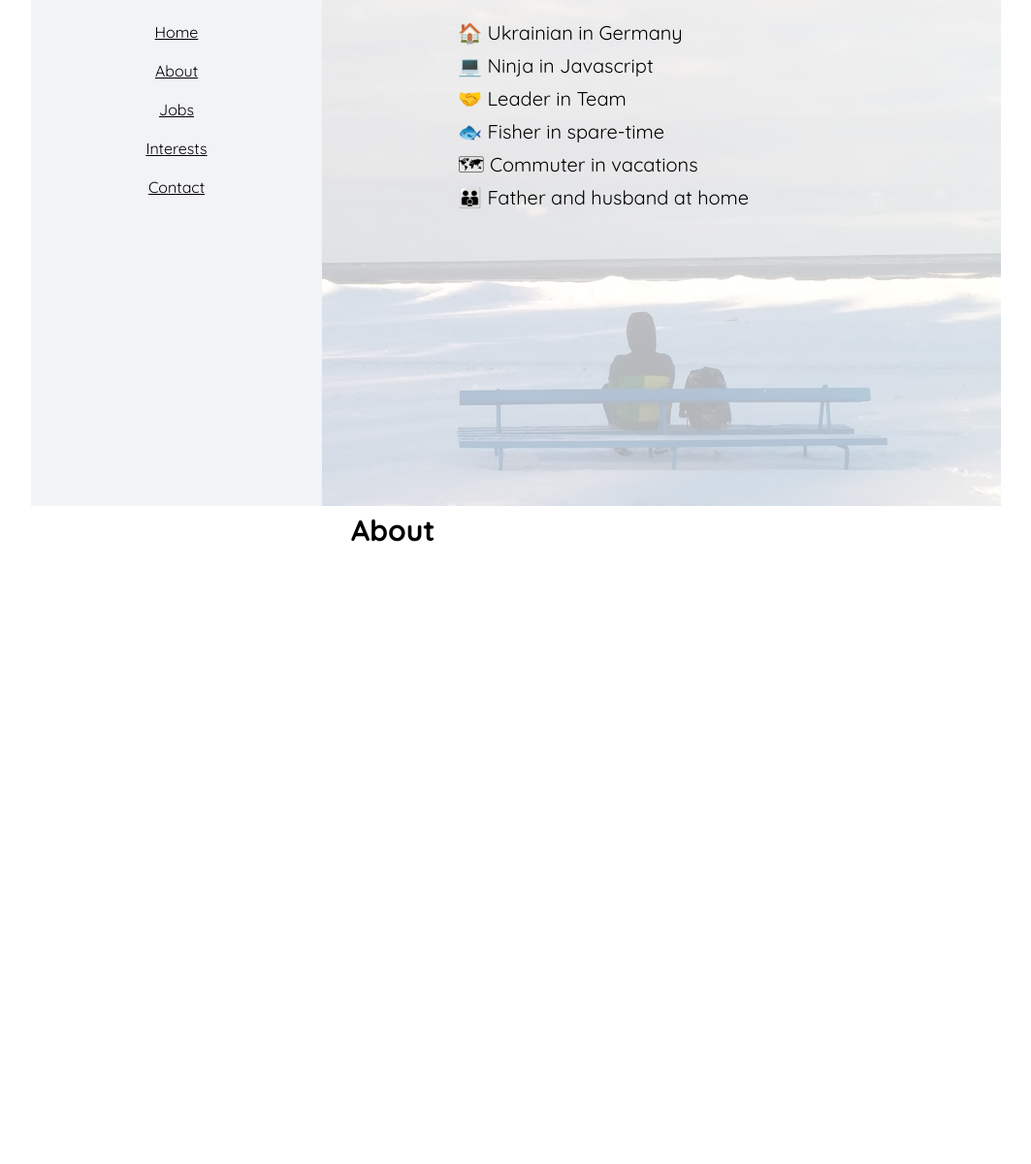
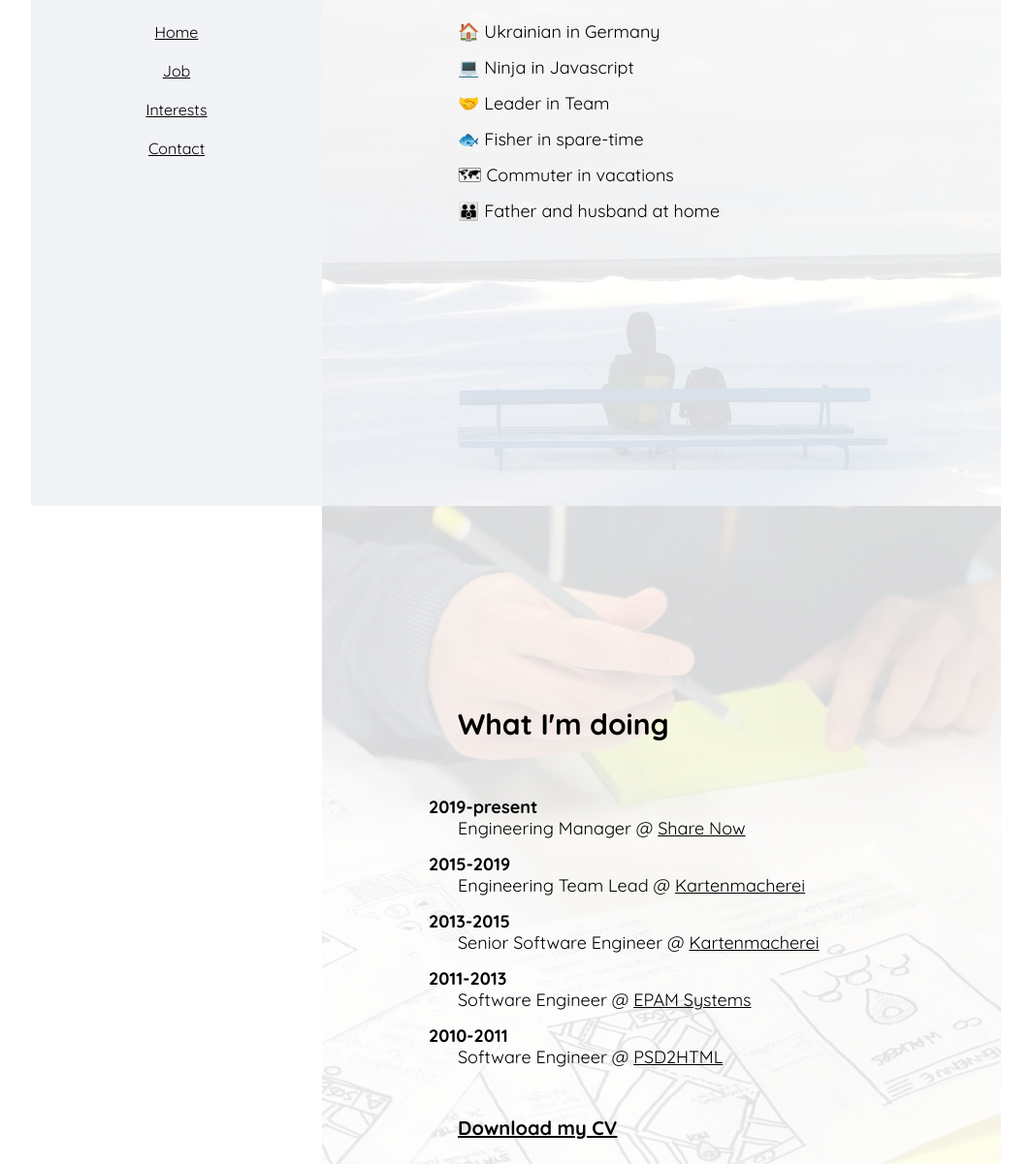
Before and after one commit to mskyda/mskyda.eu, a website: page public/mischa/index.html in a window 1280 px wide. Shown: the part 278-1479 px from the top of the page at 97% size, without its empty margins (108-1171 px from the left). Drawn offline with Linux system fonts and the light colour scheme.

Commit message:
continue working on content and styles

```diff
--- a/public/mischa/index.html
+++ b/public/mischa/index.html
@@ -15,17 +15,16 @@
           <h2>IT Enthusiast & Engineering Manager</h2>
           <ul class="navigation">
             <li><a href="#home">Home</a></li>
-            <li><a href="#about">About</a></li>
-            <li><a href="#jobs">Jobs</a></li>
-            <li><a href="#interests">Interests</a></li>
+            <li><a href="#job">Job</a></li>
+            <li><a href="#hobbies">Interests</a></li>
             <li><a href="#contact">Contact</a></li>
           </ul>
         </div>
       </aside>
       <ul class="content">
         <li id="home">
-          <div class="home-bg full-size"></div>
-          <div class="home-content full-size">
+          <div class="bg full-size"></div>
+          <div class="content-holder full-size">
             <h2>Hi, I am Mischa.</h2>
             <ul>
               <li>🏠 Ukrainian in Germany</li>
@@ -37,17 +36,31 @@
             </ul>
           </div>
         </li>
-        <li id="about">
-          <h2>About</h2>
+        <li id="job">
+          <div class="bg full-size"></div>
+          <div class="content-holder full-size">
+            <h2>What I'm doing</h2>
+            <ul class="jobs-list">
+              <li><span>2019-present</span> Engineering Manager @ <a href="https://www.share-now.com/">Share Now</a></li>
+              <li><span>2015-2019</span> Engineering Team Lead @ <a href="https://www.kartenmacherei.de/">Kartenmacherei</a></li>
+              <li><span>2013-2015</span> Senior Software Engineer @ <a href="https://www.kartenmacherei.de/">Kartenmacherei</a></li>
+              <li><span>2011-2013</span> Software Engineer @ <a href="https://www.epam.com/">EPAM Systems</a></li>
+              <li><span>2010-2011</span> Software Engineer @ <a href="https://www.psd2html.com/">PSD2HTML</a></li>
+            </ul>
+            <h3><a href="#">Download my CV</a></h3>
+          </div>
         </li>
-        <li id="jobs">
-          <h2>Jobs</h2>
-        </li>
-        <li id="interests">
-          <h2>Interests</h2>
+        <li id="hobbies">
+          <div class="bg full-size"></div>
+          <div class="content-holder full-size">
+            <h2>Hobbies</h2>
+          </div>
         </li>
         <li id="contact">
-          <h2>Contact</h2>
+          <div class="bg full-size"></div>
+          <div class="content-holder full-size">
+            <h2>Contact</h2>
+          </div>
         </li>
       </ul>
     </section>
--- a/public/mischa/style.css
+++ b/public/mischa/style.css
@@ -1,6 +1,6 @@
 html,
 body{
-  font: 20px/24px "Quicksand",Arial,sans-serif;
+  font: 18px/22px "Quicksand",Arial,sans-serif;
   height: 100%;
   min-height: 100%;
   margin: 0;
@@ -72,21 +72,51 @@ ul{
   overflow: hidden;
   position: relative;
 }
-.content h2{
+.bg{
+  background-size: auto 100%;
+  background-position: center center;
+  opacity: 15%;
+}
+#home .bg{
+  background: url('./img/home.jpg') 70% top no-repeat;
+  background-size: auto 160%;
+}
+#job .bg{
+  background-image: url('./img/job.jpg');
+}
+#hobbies .bg{
+  background: url('./img/hobbies.jpg') 70% center no-repeat;
+  background-size: auto 100%;
+}
+#contact .bg{
+  background-image: url('./img/contact.jpg');
+}
+.content-holder h2{
   font: bold 30px/50px "Quicksand",Arial,sans-serif;
   margin: 0 0 50px;
 }
-.home-bg{
-  background: url('./img/bg.jpg') 70% top no-repeat;
-  background-size: auto 160%;
-  opacity: 30%;
+.content-holder h3{
+  font: bold 20px/24px "Quicksand",Arial,sans-serif;
+  margin: 0 0 10px;
 }
-.home-content{
+.content-holder{
+  top: 50%;
+  left: 50%;
+  transform: translateY(-50%) translateX(-50%);
   z-index: 2;
-  padding: 200px 20%;
+  width: 60%;
+  min-width: 400px;
 }
-.home-content li {
-  margin: 0 0 10px;
+.content-holder li{
+  margin: 0 0 15px;
+}
+#job ul{
+  margin: 0 0 50px;
+}
+#job ul span{
+  display: block;
+  font-weight: bold;
+  margin-left: -30px;
 }
 @media only screen and (max-width: 800px) {
   .sidebar{
```
Also changed, not shown: public/mischa/img/bg.jpg (deleted), public/mischa/img/contact.jpg (added), public/mischa/img/hobbies.jpg (added), public/mischa/img/home.jpg (added), public/mischa/img/job.jpg (added).
